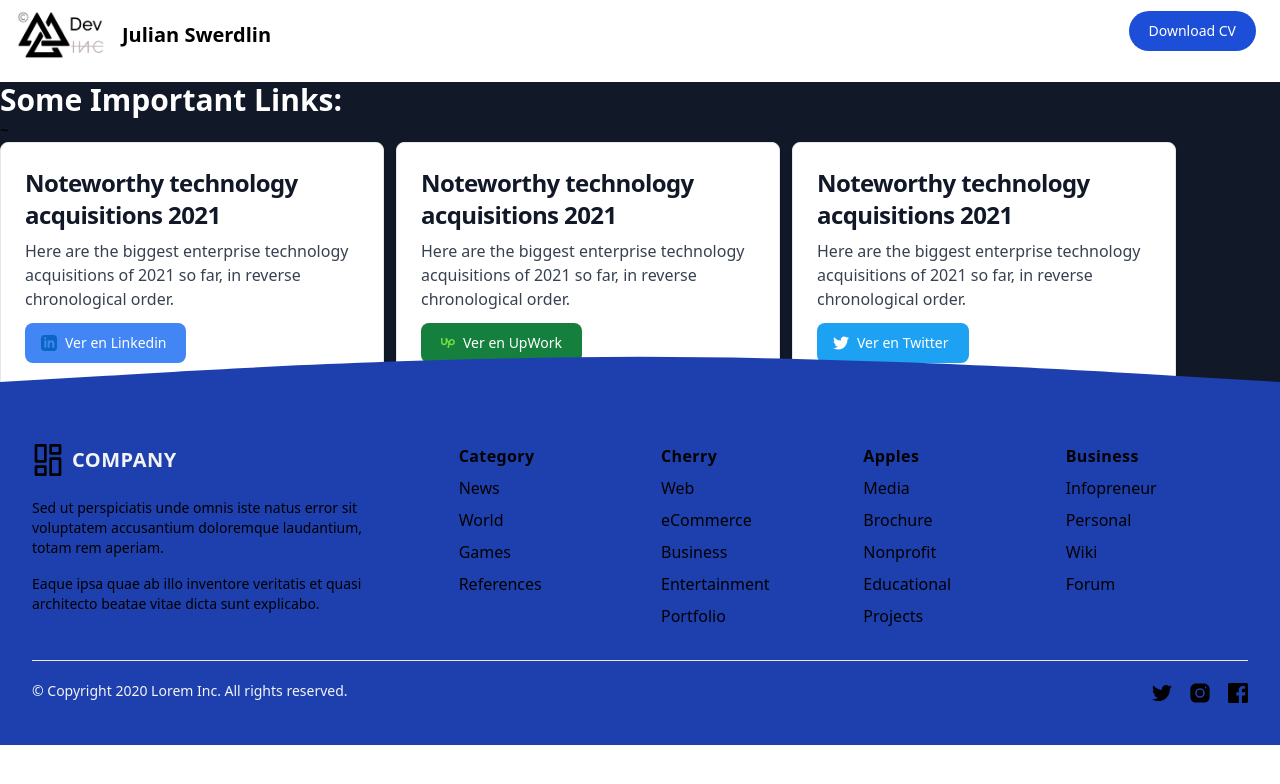
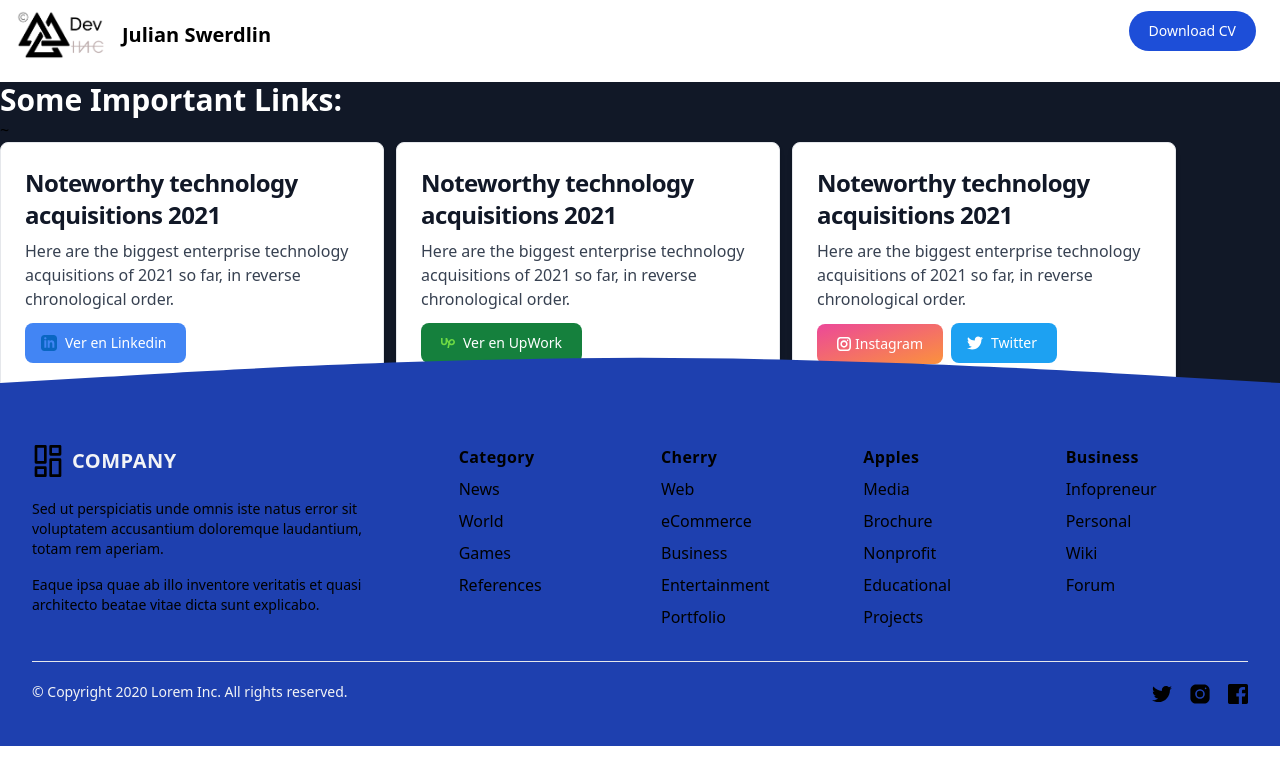
Before and after one commit to juliswer/portfolio2022, a Next.js app: page /components/Cards in a window 1280 px wide. Shown: the top 784 px of the page. Built offline with nearby package versions, Linux system fonts and the light colour scheme.

Commit message:
index changes

```diff
--- a/src/pages/components/Cards.jsx
+++ b/src/pages/components/Cards.jsx
@@ -1,6 +1,7 @@
 import React, { useState, useEffect } from "react";
 import axios from "axios";
 import { SiUpwork } from "react-icons/si";
+import { GrInstagram } from "react-icons/gr";
 
 const Cards = () => {
   const [infoGit, setInfoGit] = useState(null);
@@ -122,6 +123,12 @@ const Cards = () => {
             Here are the biggest enterprise technology acquisitions of 2021 so
             far, in reverse chronological order.
           </p>
+          <a
+            type="button"
+            className="text-white bg-gradient-to-br from-pink-500 to-orange-400 hover:bg-gradient-to-bl focus:ring-4 focus:ring-pink-200 dark:focus:ring-pink-800 font-medium rounded-lg inline-flex text-sm px-5 py-2.5 text-center mr-2 mb-2"
+          >
+            <GrInstagram className="mr-1" style={{ marginTop: "3px" }} /> Instagram
+          </a>
           <button
             type="button"
             className="text-white bg-[#1da1f2] hover:bg-[#1da1f2]/90 focus:ring-4 focus:ring-[#1da1f2]/50 font-medium rounded-lg text-sm px-5 py-2.5 text-center inline-flex items-center dark:focus:ring-[#1da1f2]/55 mr-2 mb-2"
@@ -141,7 +148,7 @@ const Cards = () => {
                 d="M459.4 151.7c.325 4.548 .325 9.097 .325 13.65 0 138.7-105.6 298.6-298.6 298.6-59.45 0-114.7-17.22-161.1-47.11 8.447 .974 16.57 1.299 25.34 1.299 49.06 0 94.21-16.57 130.3-44.83-46.13-.975-84.79-31.19-98.11-72.77 6.498 .974 12.99 1.624 19.82 1.624 9.421 0 18.84-1.3 27.61-3.573-48.08-9.747-84.14-51.98-84.14-102.1v-1.299c13.97 7.797 30.21 12.67 47.43 13.32-28.26-18.84-46.78-51.01-46.78-87.39 0-19.49 5.197-37.36 14.29-52.95 51.65 63.67 129.3 105.3 216.4 109.8-1.624-7.797-2.599-15.92-2.599-24.04 0-57.83 46.78-104.9 104.9-104.9 30.21 0 57.5 12.67 76.67 33.14 23.72-4.548 46.46-13.32 66.6-25.34-7.798 24.37-24.37 44.83-46.13 57.83 21.12-2.273 41.58-8.122 60.43-16.24-14.29 20.79-32.16 39.31-52.63 54.25z"
               ></path>
             </svg>
-            Ver en Twitter
+            Twitter
           </button>
         </div>
       </div>
```
